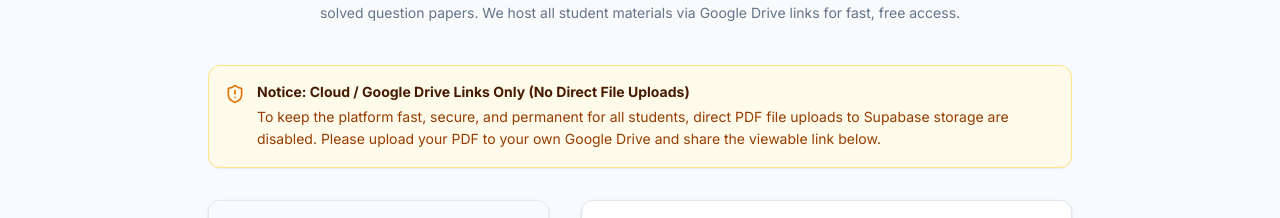
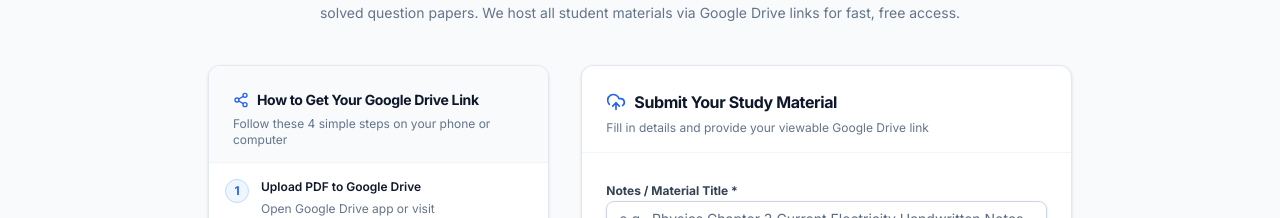
Before and after one commit to bkeshava636-dot/2NDPUCNOTES, a React (Vite) app in the folder artifacts/notes-store/: page /contribute in a window 1280 px wide. Shown: the part 212-430 px from the top of the page. Built offline with nearby package versions, Linux system fonts and the light colour scheme; no server answers; what @workspace/api-client-react would draw is missing.

Commit message:
fix: remove internal storage notice banner from contribute page

```diff
--- a/artifacts/notes-store/src/pages/contribute.tsx
+++ b/artifacts/notes-store/src/pages/contribute.tsx
@@ -85,8 +85,8 @@ export default function ContributePage() {
       toast({
         title: t("Drive Link Required", "ಡ್ರೈವ್ ಲಿಂಕ್ ಅಗತ್ಯವಿದೆ"),
         description: t(
-          "Please paste your Google Drive share link. Direct PDF file uploads to Supabase are disabled.",
-          "ದಯವಿಟ್ಟು ಗೂಗಲ್ ಡ್ರೈವ್ ಲಿಂಕ್ ನಮೂದಿಸಿ. ನೇರ ಪಿಡಿಎಫ್ ಅಪ್‌ಲೋಡ್ ಅನುಮತಿಸಲಾಗಿಲ್ಲ."
+          "Please paste your Google Drive share link to submit your notes.",
+          "ದಯವಿಟ್ಟು ನಿಮ್ಮ ಗೂಗಲ್ ಡ್ರೈವ್ ಲಿಂಕ್ ನಮೂದಿಸಿ."
         ),
         variant: "destructive",
       });
@@ -194,22 +194,6 @@ export default function ContributePage() {
               "ನಿಮ್ಮ ನೋಟ್ಸ್ ಅಥವಾ ಪ್ರಶ್ನೆ ಪತ್ರಿಕೆಗಳನ್ನು ಹಂಚಿಕೊಳ್ಳುವ ಮೂಲಕ ಕರ್ನಾಟಕದ ಸಾವಿರಾರು ದ್ವಿತೀಯ ಪಿಯುಸಿ ವಿದ್ಯಾರ್ಥಿಗಳಿಗೆ ಸಹಾಯ ಮಾಡಿ."
             )}
           </p>
-        </div>
-
-        {/* ── Policy Notice: Drive Link Only ── */}
-        <div className="mb-8 p-4 rounded-xl bg-amber-50 border border-amber-200 text-amber-900 flex items-start gap-3 shadow-2xs">
-          <ShieldAlert className="h-5 w-5 text-amber-600 shrink-0 mt-0.5" />
-          <div className="text-xs sm:text-sm space-y-1">
-            <span className="font-bold text-amber-950 block">
-              {t("Notice: Cloud / Google Drive Links Only (No Direct File Uploads)", "ಗಮನಿಸಿ: ಗೂಗಲ್ ಡ್ರೈವ್ ಲಿಂಕ್ ಮಾತ್ರ (ನೇರ ಫೈಲ್ ಅಪ್‌ಲೋಡ್ ಇಲ್ಲ)")}
-            </span>
-            <p className="text-amber-800 leading-relaxed">
-              {t(
-                "To keep the platform fast, secure, and permanent for all students, direct PDF file uploads to Supabase storage are disabled. Please upload your PDF to your own Google Drive and share the viewable link below.",
-                "ವೇಗದ ಮತ್ತು ಸುರಕ್ಷಿತ ಕಾರ್ಯಕ್ಷಮತೆಗಾಗಿ ನೇರ ಪಿಡಿಎಫ್ ಅಪ್‌ಲೋಡ್ ರದ್ದುಪಡಿಸಲಾಗಿದೆ. ದಯವಿಟ್ಟು ನಿಮ್ಮ ಗೂಗಲ್ ಡ್ರೈವ್‌ಗೆ ಅಪ್‌ಲೋಡ್ ಮಾಡಿ ಲಿಂಕ್ ಹಂಚಿಕೊಳ್ಳಿ."
-              )}
-            </p>
-          </div>
         </div>
 
         <div className="grid grid-cols-1 lg:grid-cols-12 gap-8">
```
